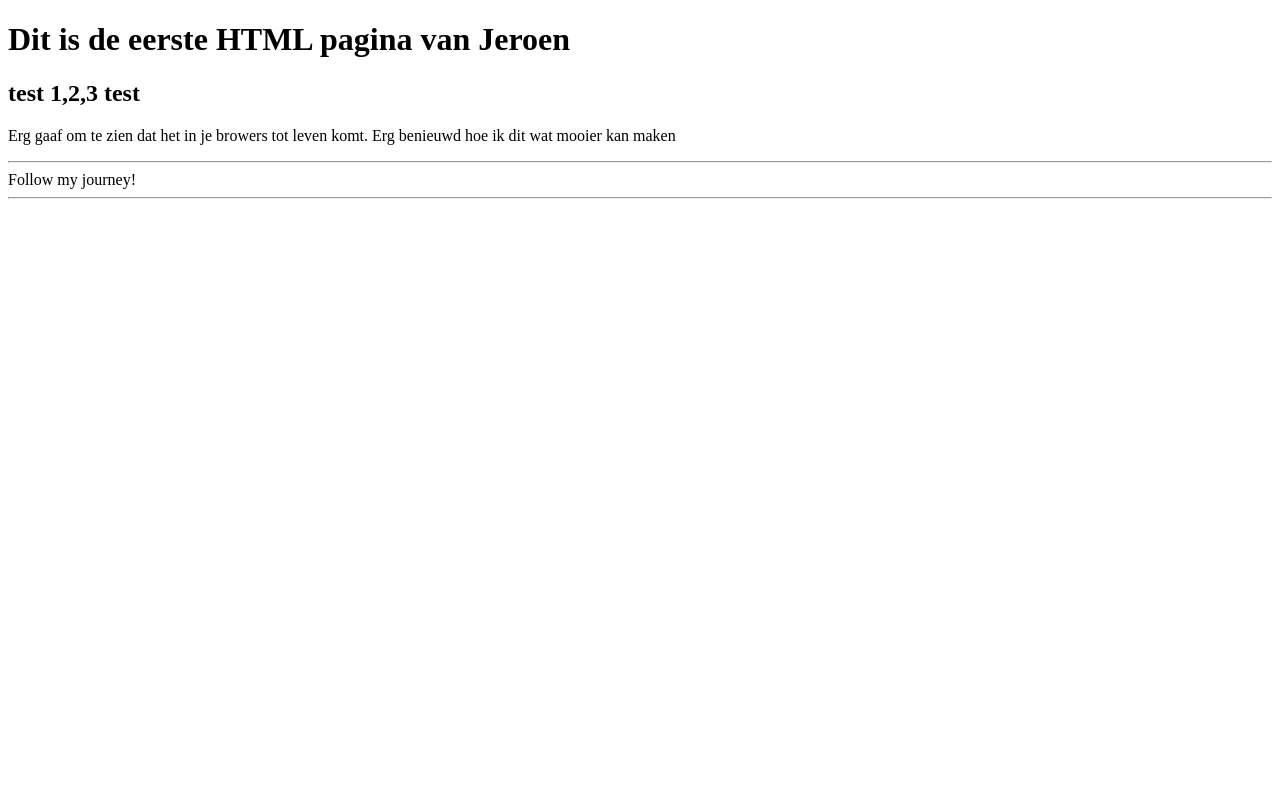
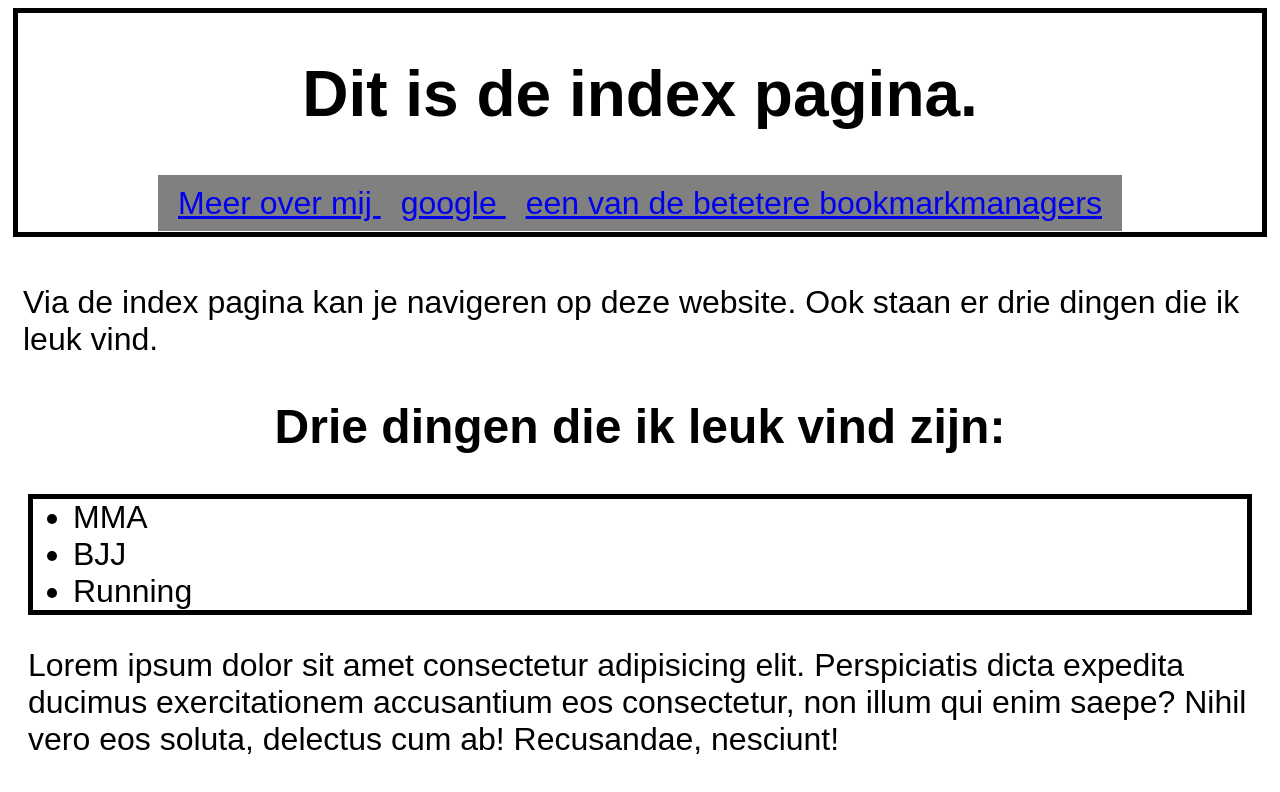
Before and after one commit to JGanseij/WincWebDev, a plain HTML site: page index.html in a window 1280 px wide. Drawn offline with Linux system fonts and the light colour scheme; files that its build step writes are made by us from their sources.

Commit message:
Add files via upload

```diff
--- a/index.html
+++ b/index.html
@@ -1,18 +1,46 @@
 <!DOCTYPE html>
 <html>
+
 <head>
     <!-- hier zet je de code in de head tags -->
+
     <title> Pagina Jeroen </title>
+<link rel="stylesheet" href="/opdracht_tweede_html_pagina/style.css">
+
 </head>
+
 <body>
     <!-- hier zet je de code in de body tags-->
-     <h1> Dit is de eerste HTML pagina van Jeroen</h1>
-<h2> test 1,2,3 test
-</h2>
+    <header>
+        <h1 class="title"> Dit is de index pagina.</h1>
+        <nav>
+            <ul class = "top_nav">
+                <li class = "navlist"> <a href="about.html" target="blank"> Meer over mij </a> </li>
+                <li class = "navlist"> <a href = "http://www.google.nl">  google </a> </li>
+                <li class = "navlist"> <a href = "http://www.raindrop.io"> een van de betetere bookmarkmanagers</a> </li>
+            </ul>
 
-<p>Erg gaaf om te zien dat het in je browers tot leven komt. Erg benieuwd hoe ik dit wat mooier kan maken</p>
+        </nav>
+    </header>
+    <article>
+        <p class=>Via de index pagina kan je navigeren op deze website.
+            Ook staan er drie dingen die ik leuk vind.
+        </p>
+        <section>
+            <h2 class="title">Drie dingen die ik leuk vind zijn:</h2>
+            <ul class="black-border">
+                <li>MMA</li>
+                <li>BJJ</li>
+                <li>Running</li>
 
-<hr> Follow my journey! <hr/>
+
+            </ul>
+Lorem ipsum dolor sit amet consectetur adipisicing elit. Perspiciatis dicta expedita ducimus exercitationem accusantium eos consectetur, non illum qui enim saepe? Nihil vero eos soluta, delectus cum ab! Recusandae, nesciunt!
+
+        </section>
+    </article>
+
 
 </body>
+
 </html>
--- /dev/null
+++ b/style.css
@@ -0,0 +1,56 @@
+body {
+  color: black;
+  font-family: Arial, Helvetica, sans-serif;
+  font-size: xx-large;
+  background-color: white;
+}
+
+.black-border {
+  border: 5px solid black;
+  marign: auto;
+  padding: auto;
+}
+
+.title {
+  text-align: center;
+  margin: 50 px;
+  padding: 1px;
+}
+
+article {
+  background-color: white;
+  padding: 10px;
+  margin: 5px;
+}
+header {
+  border: 5px solid black;
+  margin: 5px;
+}
+nav {
+  text-align: center;
+  padding: 10px;
+}
+
+main {
+  border: 50px solid black;
+  margin: 10px;
+}
+section {
+  margin: 5px;
+}
+.top_nav {
+  list-style-type: none;
+  padding: 0;
+  margin: 0;
+  background: gray;
+  display: inline;
+  padding: 10px;
+}
+
+.navlist {
+  display: inline;
+  padding: 10px;
+}
+h2 {
+  padding: 10px;
+}
```
Also changed, not shown: about.html (added, +40 -0 lines), Schotland_Jeroen.jpeg (added). Lines whose indentation alone changed are shown as unchanged.
